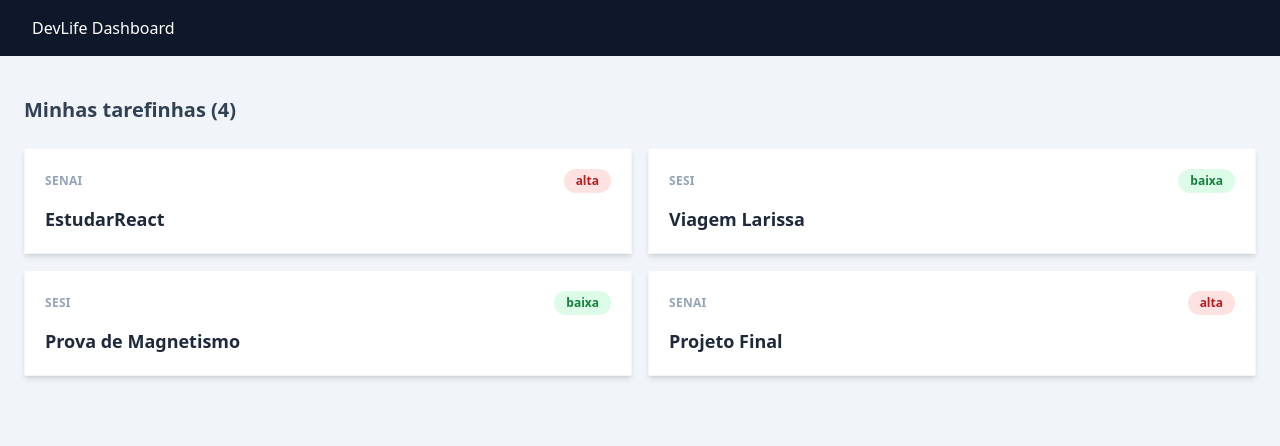
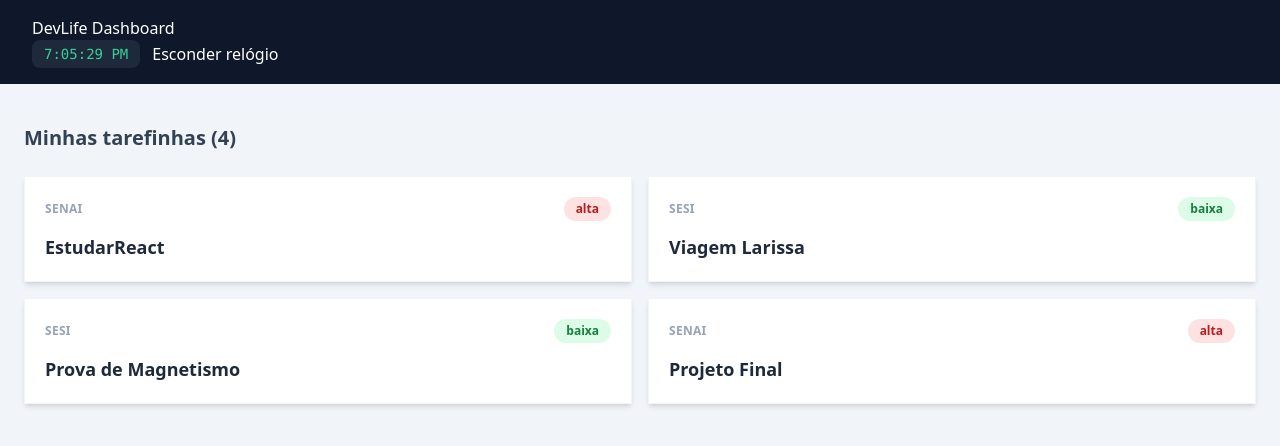
Before and after one commit to gabriel-carvalho9/devlife-dashboard, a React (Vite) app: page / in a window 1280 px wide. Shown: the top 446 px of the page. Built offline with nearby package versions, Linux system fonts and the light colour scheme.

Commit message:
Second Commit

```diff
--- a/src/components/Header.jsx
+++ b/src/components/Header.jsx
@@ -1,7 +1,20 @@
+import {useState} from "react";
+import Relogio from "./Relogio";
+
 function Header() {
+    const [mostrarRelogio,setMostrarRelogio] = useState(true);
     return(
         <header className="bg-slate-900 text-white px-8 py-4">
             <h1>DevLife Dashboard</h1>
+
+            <div className="flex item-center gap-3">
+                {}
+                {mostrarRelogio && <Relogio />}
+
+                <button onClick={() => setMostrarRelogio(!mostrarRelogio)}>
+                    {mostrarRelogio ? "Esconder relógio":"Mostrar relógio"}
+                </button>
+            </div>
         </header>
     );
 }
--- /dev/null
+++ b/src/components/Relogio.jsx
@@ -0,0 +1,24 @@
+import { useState, useEffect } from 'react';
+
+function Relogio(){
+    const[hora, setHora] = useState(new Date().toLocaleTimeString());
+    useEffect(() => {
+        console.log("Relógio MONTADO - Intervalo ligado");
+
+        const intervalo = setInterval(() => {
+            setHora(new Date().toLocaleTimeString());
+        }, 1000);
+
+        return() => {
+            console.log("Relógio DESMONTADO");
+            clearInterval(intervalo);
+        };
+    }, []);
+    return (
+        <span className="font-mono text-emerald-400 text-sm bg-slate-800 px-3 py-1 rounded-lg">
+        {hora}
+        </span>
+    );
+}
+
+export default Relogio;
--- /dev/null
+++ b/src/components/TaskForm.jsx
@@ -0,0 +1,47 @@
+import {useState} from "react";
+
+function TaskForm({onAdicionar}){
+    const [titulo, setTitulo] = useState("");
+    const [categoria, setCategoria] = useState("Estudos");
+    const [prioridade, setPrioridade] = useState("media");
+
+    function aoEnviar(evento) {
+        evento.preventDefault();
+        if (titulo.trim() === "") return;
+        onAdicionar({titulo, categoria, prioridade});
+        setTitulo("");
+    }
+
+    return(
+        <form onSubmit={onEnviar} className="bg-white rounded-xl shadow-md p-5 mb-8 items-end flex flex-wrap gap-4">
+            <div className="min-w-[300px]">
+                <label className="block text-sm font-semibold text-slate-300 mb-1">Nova Tarefa</label>
+                <input type="text" value={titulo} onChange={(e) => setTitulo(e.target.value)} placeholder="Oque precisa ser feito?" className="w-full border border-slate-300 rounded-lg px-3 py-2 focus:outline-none focus:ring-2 focus:ring-emerald-400" />
+            </div>
+
+            <div>
+                <label className="block text-sm font-semibold text-slate-300 mb-1">Categoria</label>
+                <select value={categoria} onChange={(e) => setCategoria(e.target.value)} className="border border-slate-300 rounded-lg px-3 py-2">
+                    <option>Estudos</option>
+                    <option>Projeto</option>
+                    <option>Saúde</option>
+                    <option>Pessoal</option>
+                </select>
+            </div>
+
+            <div>
+                <label className="block text-sm font-semibold text-slate-300 mb-1">Prioridade</label>
+                <select value={prioridade} onChange={(e) => setPrioraidade(e.target.value)} className="border border-slate-300 rounded-lg px-3 py-2">
+                    <option value="alta">Alta</option>
+                    <option value="media">Média</option>
+                    <option value="baixa">Baixa</option>
+                </select>
+            </div>
+            <button type="submit" className="bg-emerald-500 hover:bg-emerald-600 text-white font-bold py-2 px-4 rounded-lg transition-colors">
+                ➕ Adicionar
+            </button>
+        </form>
+    );
+}
+
+export default Header;
```
